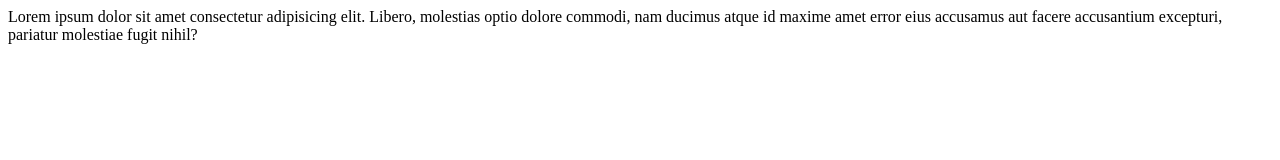
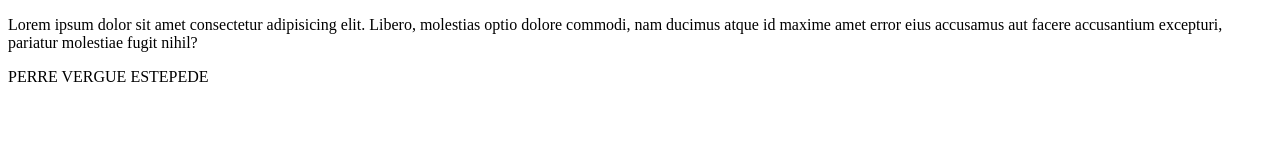
Before and after one commit to mario2099/RRM, a plain HTML site: page index.html in a window 1280 px wide. Drawn offline with Linux system fonts and the light colour scheme.

Commit message:
Modificaciones de Rola

```diff
--- a/index.html
+++ b/index.html
@@ -7,6 +7,7 @@
     <title>RRM</title>
 </head>
 <body>
-    Lorem ipsum dolor sit amet consectetur adipisicing elit. Libero, molestias optio dolore commodi, nam ducimus atque id maxime amet error eius accusamus aut facere accusantium excepturi, pariatur molestiae fugit nihil?
+   <p>Lorem ipsum dolor sit amet consectetur adipisicing elit. Libero, molestias optio dolore commodi, nam ducimus atque id maxime amet error eius accusamus aut facere accusantium excepturi, pariatur molestiae fugit nihil?<p/>
+    <p>PERRE VERGUE ESTEPEDE</p>
 </body>
 </html>
--- a/index.js
+++ b/index.js
@@ -1,2 +1,3 @@
 //hola soy Mario
 //hola soy rola
+//Si lees esto es que ya no tuve pedos para actualizar el repo
```
Also changed, not shown: 1 other file.
